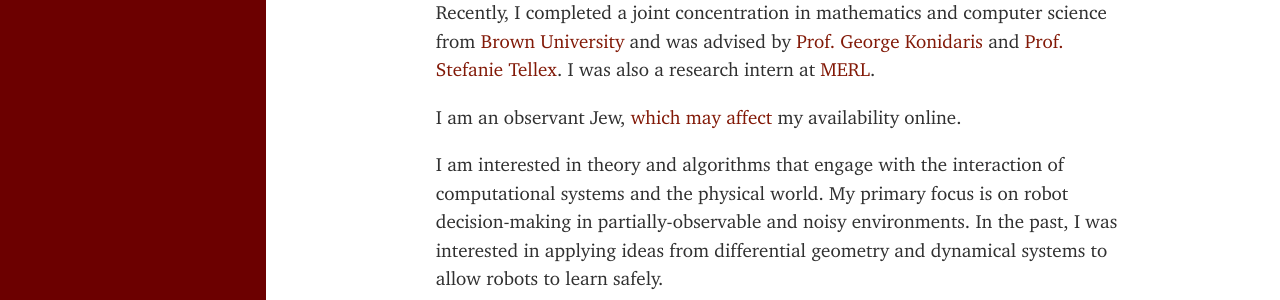
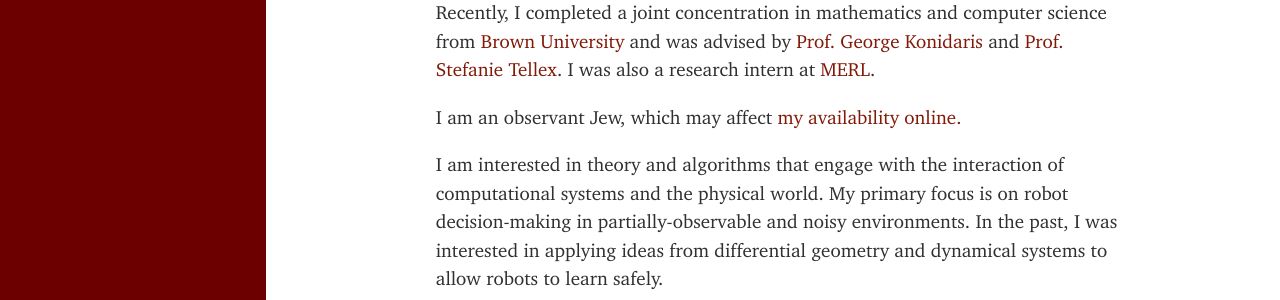
Before and after one commit to sageshoyu/sageshoyu.github.io, a Jekyll site: the page built from docs/index.md, in a window 1280 px wide and 977 px high. Shown: the part 508-808 px from the top of the window. Built offline with Jekyll 4.4.1, drawn with Linux system fonts in a browser that asks for light colours; nearby versions of some CDN libraries.

Commit message:
minor edits

```diff
--- a/docs/index.md
+++ b/docs/index.md
@@ -10,6 +10,6 @@
 
 Recently, I completed a joint concentration in mathematics and computer science from [Brown University](https://www.brown.edu/) and was advised by [Prof. George Konidaris](https://cs.brown.edu/people/gdk/) and [Prof. Stefanie Tellex](https://cs.brown.edu/people/stellex/). I was also a research intern at [MERL](https://www.merl.com/research/).
 
-I am an observant Jew, [which may affect](https://isitajewishholidaytoday.com/) my availability online.
+I am an observant Jew, which may affect [my availability online.](https://isitajewishholidaytoday.com/)
 
 I am interested in theory and algorithms that engage with the interaction of computational systems and the physical world. My primary focus is on robot decision-making in partially-observable and noisy environments. In the past, I was interested in applying ideas from differential geometry and dynamical systems to allow robots to learn safely.
```
Also changed, not shown: docs/publications.md (+1 -1 lines).
